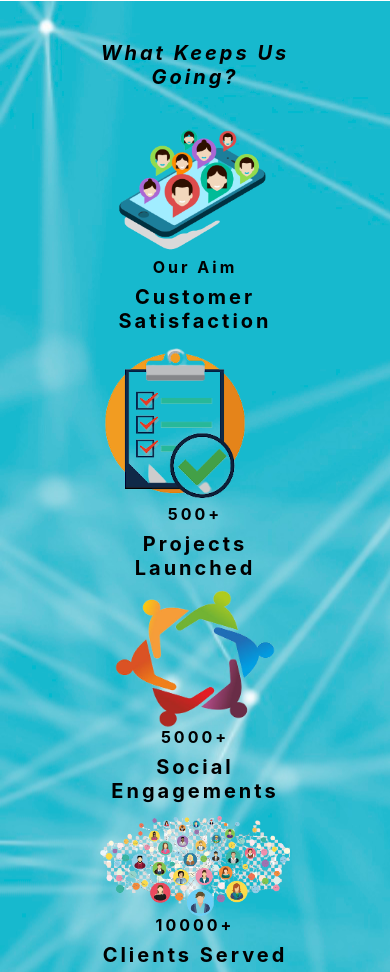
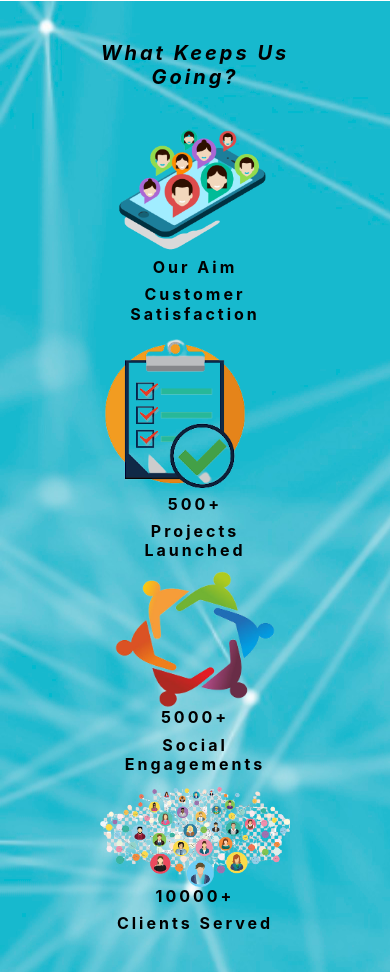
Before and after one commit to kumar-tushar/Digiweb-HTML-CSS-Bootstrap, a website: page index.html in a window 390 px wide. Shown: the part 3708-4680 px from the top of the page. Drawn offline with nearby package versions, Linux system fonts and the light colour scheme; a web font is replaced by a local one.

Commit message:
Update style.css

```diff
--- a/style.css
+++ b/style.css
@@ -147,11 +147,11 @@ padding: 10px 20px 5px 20px;
 .container-fluid
 {padding: 18px 20px 1px 20px;}
 .card{padding: 10px 10px 10px 10px;}
-h1,h2,h5
+h1,h2,h4
 {font-size:1.25rem;}
 
 .mt{font-size:1.25rem;}
-.id,h3,p,h4
+.id,h3,p,h5
 {font-size:1rem;}
 
  .container-fluid {
```
